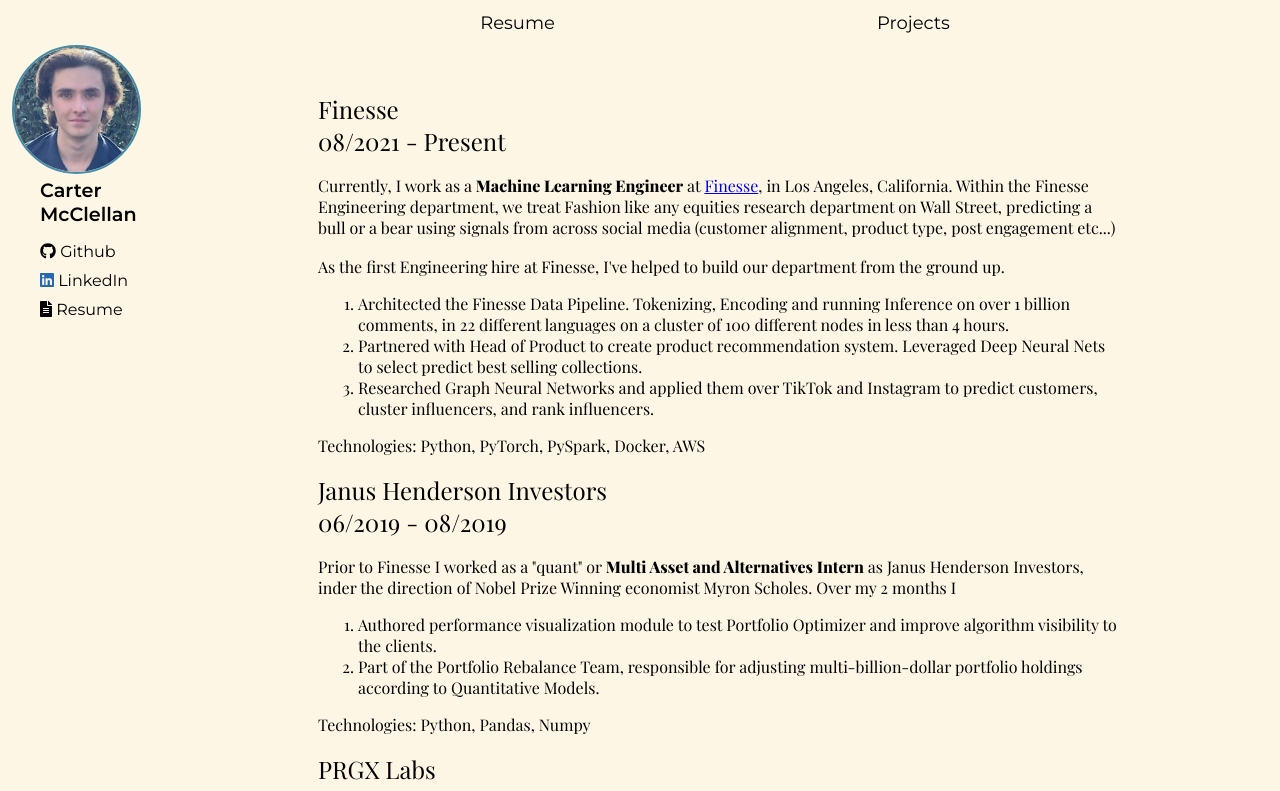
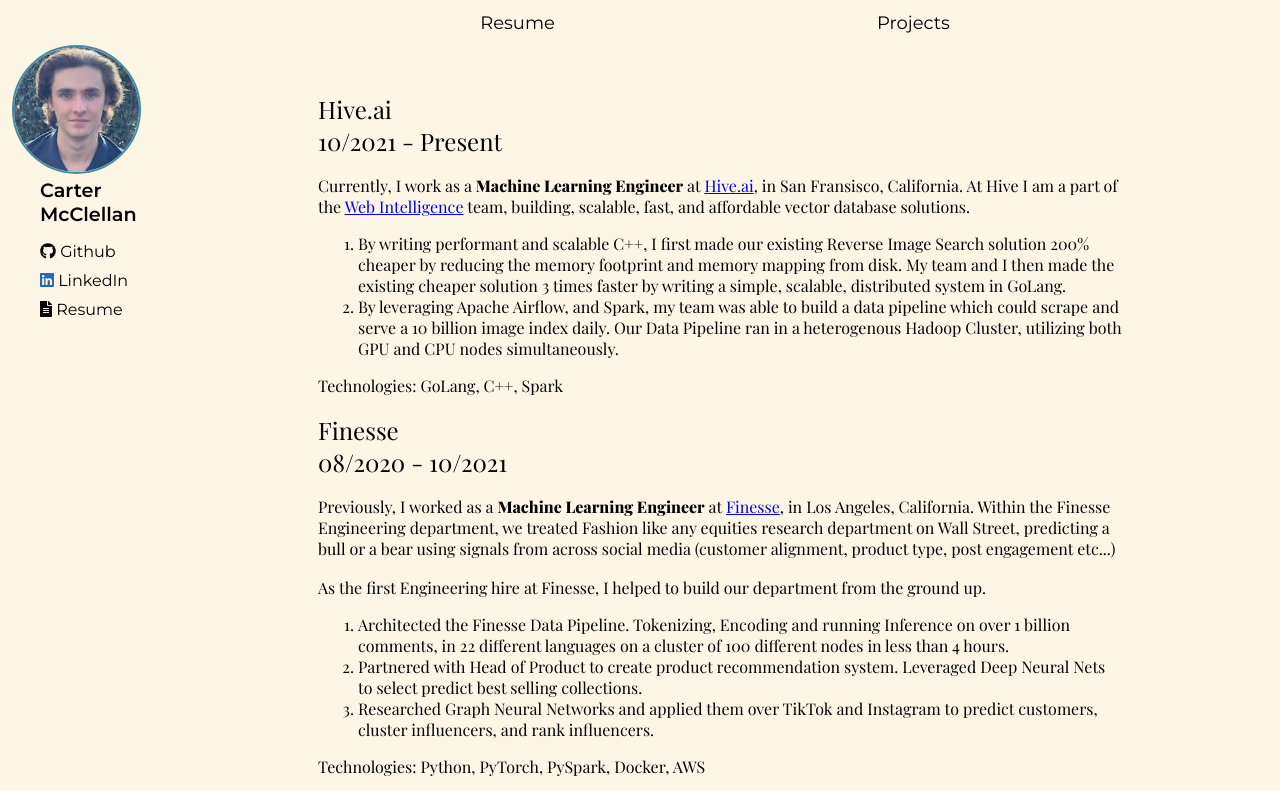
Before and after one commit to CarterMcClellan/cartermcclellan.github.io, a React (Create React App) app: page / in a window 1280 px wide. Shown: the top 791 px of the page. Built offline with nearby package versions, Linux system fonts and the light colour scheme.

Commit message:
update resume

```diff
--- a/src/components/card/card.js
+++ b/src/components/card/card.js
@@ -5,8 +5,8 @@
 import Card from '@material-ui/core/Card';
 import CardContent from '@material-ui/core/CardContent';
 import IconButton from '@material-ui/core/IconButton';
-import FavoriteBorderRounded from '@material-ui/icons/FavoriteBorderRounded';
 import Share from '@material-ui/icons/Share';
+import Link from '@material-ui/core/Link';
 import { useSoftRiseShadowStyles } from '@mui-treasury/styles/shadow/softRise';
 import { useSlopeCardMediaStyles } from '@mui-treasury/styles/cardMedia/slope';
 import { useN01TextInfoContentStyles } from '@mui-treasury/styles/textInfoContent/n01';
@@ -30,7 +30,7 @@
   },
 }));
 
-export const CardDemo = React.memo(({title, description}) => {
+export const CardDemo = React.memo(({title, link}) => {
   const cardStyles = useStyles();
   const mediaStyles = useSlopeCardMediaStyles();
   const shadowStyles = useSoftRiseShadowStyles();
@@ -44,15 +44,14 @@
     <Card className={cx(cardStyles.root, shadowStyles.root)} style={{backgroundColor: colorPalette[j]}}>
       <CardContent className={cardStyles.content} style={{color: fontColor[j]}}>
         <h2> {title} </h2>
-        <p> {description} </p>
+        {/* <p> {description} </p> */}
       </CardContent>
       <Box px={2} pb={2} mt={-1}>
-        <IconButton>
-          <Share />
-        </IconButton>
-        <IconButton>
-          <FavoriteBorderRounded />
-        </IconButton>
+        <Link href={link} target="_blank" >
+          <IconButton>
+            <Share />
+          </IconButton>
+        </Link>
       </Box>
     </Card>
   );
--- a/src/components/cv/cv.js
+++ b/src/components/cv/cv.js
@@ -4,19 +4,45 @@
   return (
     <div className="resume">
       <div className="sectionHeader">
-          Finesse
+          Hive.ai
           <br></br>
-          08/2021 - Present
+          10/2021 - Present
       </div>
       <br></br>
       <div className="experience">
-        Currently, I work as a <b>Machine Learning Engineer</b> at <a href="https://www.forbes.com/sites/brookerobertsislam/2021/01/27/zara-meets-netflix-the-fashion-house-where-ai-replaces-designers-eliminating-overstock/?sh=392da03a33ed">Finesse</a>,
-        in Los Angeles, California. Within the Finesse Engineering department, we treat Fashion like any equities research department on Wall Street, predicting
+        Currently, I work as a <b>Machine Learning Engineer</b> at <a href="https://thehive.ai/">Hive.ai</a>,
+        in San Fransisco, California. At Hive I am a part of the <a href="https://docs.thehive.ai/reference/web-intelligence-reverse-image-search-1">Web Intelligence</a> team, building, scalable, fast, and affordable vector database solutions.
+      </div>
+      <div className="experience">
+        <ol>
+          <li>By writing performant and scalable C++, I first made our existing Reverse Image Search solution
+            200% cheaper by reducing the memory footprint and memory mapping from disk. My team and I then
+            made the existing cheaper solution 3 times faster by writing a simple, scalable, distributed
+             system in GoLang.
+          </li>
+          <li> By leveraging Apache Airflow, and Spark, my team was able to build a data pipeline
+             which could scrape and serve a 10 billion image index daily. Our Data Pipeline
+              ran in a heterogenous Hadoop Cluster, utilizing both GPU and CPU nodes simultaneously.
+          </li>
+        </ol>
+        Technologies: GoLang, C++, Spark
+      </div>
+      <br></br>
+
+      <div className="sectionHeader">
+          Finesse
+          <br></br>
+          08/2020 - 10/2021
+      </div>
+      <br></br>
+      <div className="experience">
+        Previously, I worked as a <b>Machine Learning Engineer</b> at <a href="https://www.forbes.com/sites/brookerobertsislam/2021/01/27/zara-meets-netflix-the-fashion-house-where-ai-replaces-designers-eliminating-overstock/?sh=392da03a33ed">Finesse</a>,
+        in Los Angeles, California. Within the Finesse Engineering department, we treated Fashion like any equities research department on Wall Street, predicting
         a bull or a bear using signals from across social media (customer alignment, product type, post engagement etc...)
       </div>
       <br></br>
       <div className="experience">
-        As the first Engineering hire at Finesse, I've helped to build our department from the ground up.
+        As the first Engineering hire at Finesse, I helped to build our department from the ground up.
         <ol>
           <li>Architected the Finesse Data Pipeline. Tokenizing, Encoding and running Inference on over 1 billion comments, in 22 different languages on a cluster
             of 100 different nodes in less than 4 hours.
--- a/src/components/projects/projects.js
+++ b/src/components/projects/projects.js
@@ -10,38 +10,9 @@
         500: 1
       };
 
-  const cardMock = [
-    {title : 'Project Euler 1', description : 'Lorem ipsum dolor sit amet, consectetur adipiscing elit'},
-    {title : 'Project Euler 2', description : 'Lorem ipsum dolor sit amet, consectetur adipiscing elit, sed do eiusmod tempor incididunt ut labore et dolore magna aliqua. Ut enim ad minim veniam'},
-    {title : 'Project Euler 3', description : 'Lorem ipsum dolor sit amet, consectetur adipiscing elit, sed do eiusmod tempor incididunt'},
-    {title : 'Project Euler 4', description : 'Project Description'},
-    {title : 'Project Euler 5', description : 'Project Description'},
-    {title : 'Project Euler 1', description : 'Lorem ipsum dolor sit amet, consectetur adipiscing elit, sed do eiusmod tempor incididunt'},
-    {title : 'Project Euler 2', description : 'Project Description'},
-    {title : 'Project Euler 3', description : 'Project Description'},
-    {title : 'Project Euler 4', description : 'Project Description'},
-    {title : 'Project Euler 5', description : 'Excepteur sint occaecat cupidatat non proident, sunt in culpa qui officia deserunt mollit anim id est laborum.'},
-    {title : 'Project Euler 1', description : 'Lorem ipsum dolor sit amet, consectetur adipiscing elit'},
-    {title : 'Project Euler 2', description : 'Lorem ipsum dolor sit amet, consectetur adipiscing elit, sed do eiusmod tempor incididunt ut labore et dolore magna aliqua. Ut enim ad minim veniam'},
-    {title : 'Project Euler 3', description : 'Lorem ipsum dolor sit amet, consectetur adipiscing elit, sed do eiusmod tempor incididunt'},
-    {title : 'Project Euler 4', description : 'Project Description'},
-    {title : 'Project Euler 5', description : 'Project Description'},
-    {title : 'Project Euler 1', description : 'Lorem ipsum dolor sit amet, consectetur adipiscing elit, sed do eiusmod tempor incididunt'},
-    {title : 'Project Euler 2', description : 'Project Description'},
-    {title : 'Project Euler 3', description : 'Project Description'},
-    {title : 'Project Euler 4', description : 'Project Description'},
-    {title : 'Project Euler 5', description : 'Excepteur sint occaecat cupidatat non proident, sunt in culpa qui officia deserunt mollit anim id est laborum.'},
-    {title : 'Project Euler 1', description : 'Lorem ipsum dolor sit amet, consectetur adipiscing elit'},
-    {title : 'Project Euler 2', description : 'Lorem ipsum dolor sit amet, consectetur adipiscing elit, sed do eiusmod tempor incididunt ut labore et dolore magna aliqua. Ut enim ad minim veniam'},
-    {title : 'Project Euler 3', description : 'Lorem ipsum dolor sit amet, consectetur adipiscing elit, sed do eiusmod tempor incididunt'},
-    {title : 'Project Euler 4', description : 'Project Description'},
-    {title : 'Project Euler 5', description : 'Project Description'},
-    {title : 'Project Euler 1', description : 'Lorem ipsum dolor sit amet, consectetur adipiscing elit, sed do eiusmod tempor incididunt'},
-    {title : 'Project Euler 2', description : 'Project Description'},
-    {title : 'Project Euler 3', description : 'Project Description'},
-    {title : 'Project Euler 4', description : 'Project Description'},
-    {title : 'Project Euler 5', description : 'Excepteur sint occaecat cupidatat non proident, sunt in culpa qui officia deserunt mollit anim id est laborum.'},
-  ]
+  // pulled from https://github.com/CarterMcClellan/Machine-Learning-Basics/blob/master/toc.py
+  const cardMock = [{"title": "Loss", "link": "https://nbviewer.org/github/CarterMcClellan/Machine-Learning-Basics/blob/master/Loss/Entropy.ipynb"}, {"title": "NA/Matrix Methods", "link": "https://nbviewer.org/github/CarterMcClellan/Machine-Learning-Basics/blob/master/NA/Matrix%20Methods/QR%20Decomposition.ipynb"}, {"title": "DL/architecture", "link": "https://nbviewer.org/github/CarterMcClellan/Machine-Learning-Basics/blob/master/DL/architecture/MLP.ipynb"}, {"title": "ML/Support Vector Machine (SVM)", "link": "https://nbviewer.org/github/CarterMcClellan/Machine-Learning-Basics/blob/master/ML/Support%20Vector%20Machine%20(SVM"}, {"title": "ML/Bayesian Methods", "link": "https://nbviewer.org/github/CarterMcClellan/Machine-Learning-Basics/blob/master/ML/Bayesian%20Methods/Naive%20Bayes.ipynb"}, {"title": "ML/Decision Trees", "link": "https://nbviewer.org/github/CarterMcClellan/Machine-Learning-Basics/blob/master/ML/Decision%20Trees/Decision%20Trees%20-%20Overview.ipynb"}, {"title": "ML/Logistic Regression", "link": "https://nbviewer.org/github/CarterMcClellan/Machine-Learning-Basics/blob/master/ML/Logistic%20Regression/Logistic%20Regression%20-%20Overview.ipynb"}, {"title": "ML/Linear Regression", "link": "https://nbviewer.org/github/CarterMcClellan/Machine-Learning-Basics/blob/master/ML/Linear%20Regression/Linear%20Regression%20-%20Overview.ipynb"}]
+
   return (
     <Masonry
         breakpointCols={breakpointColumnsObj}
@@ -49,7 +20,7 @@
         columnClassName="my-masonry-grid_column"
       >
         {cardMock.map(item => {
-          return <CardDemo title={item.title} description={item.description}/>
+          return <CardDemo title={item.title} link={item.link}/>
         })}
 
       </Masonry>
```
Also changed, not shown: 1 other file (tests, documents, lock files or other folders).
